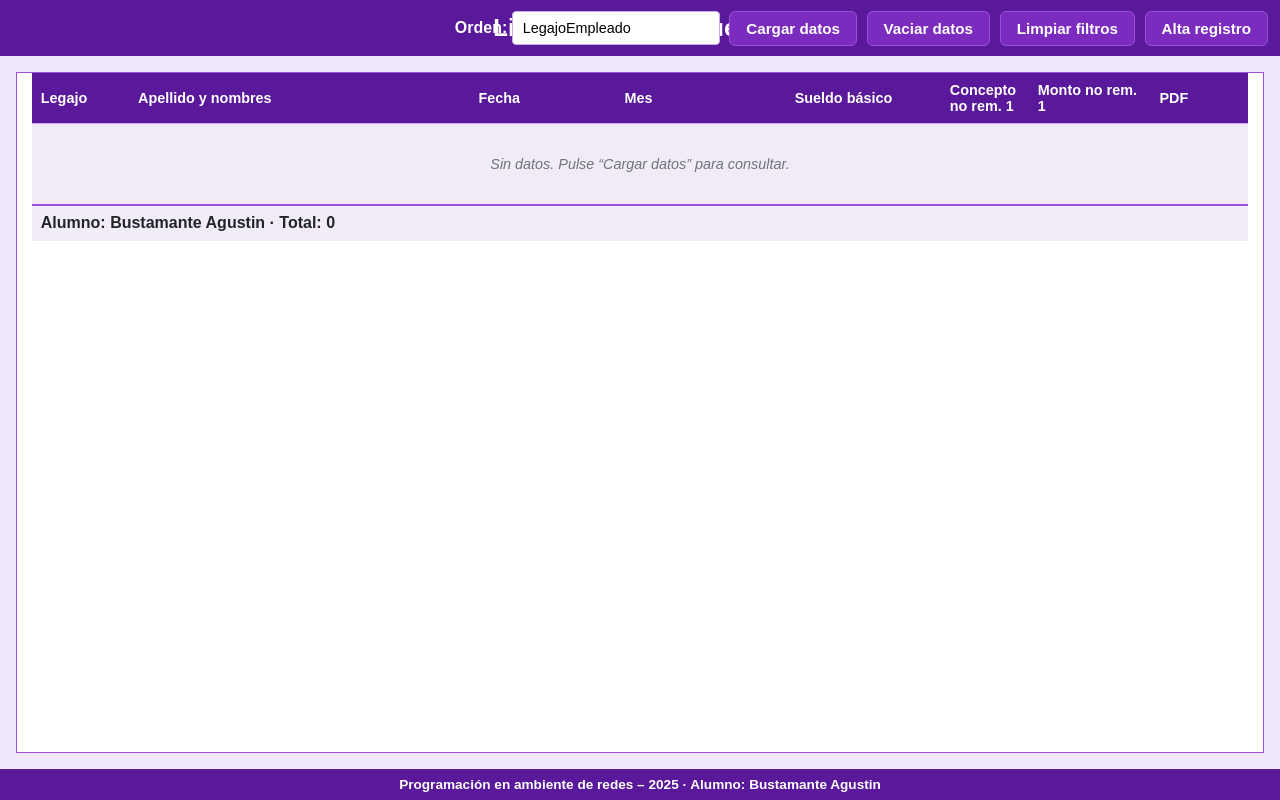
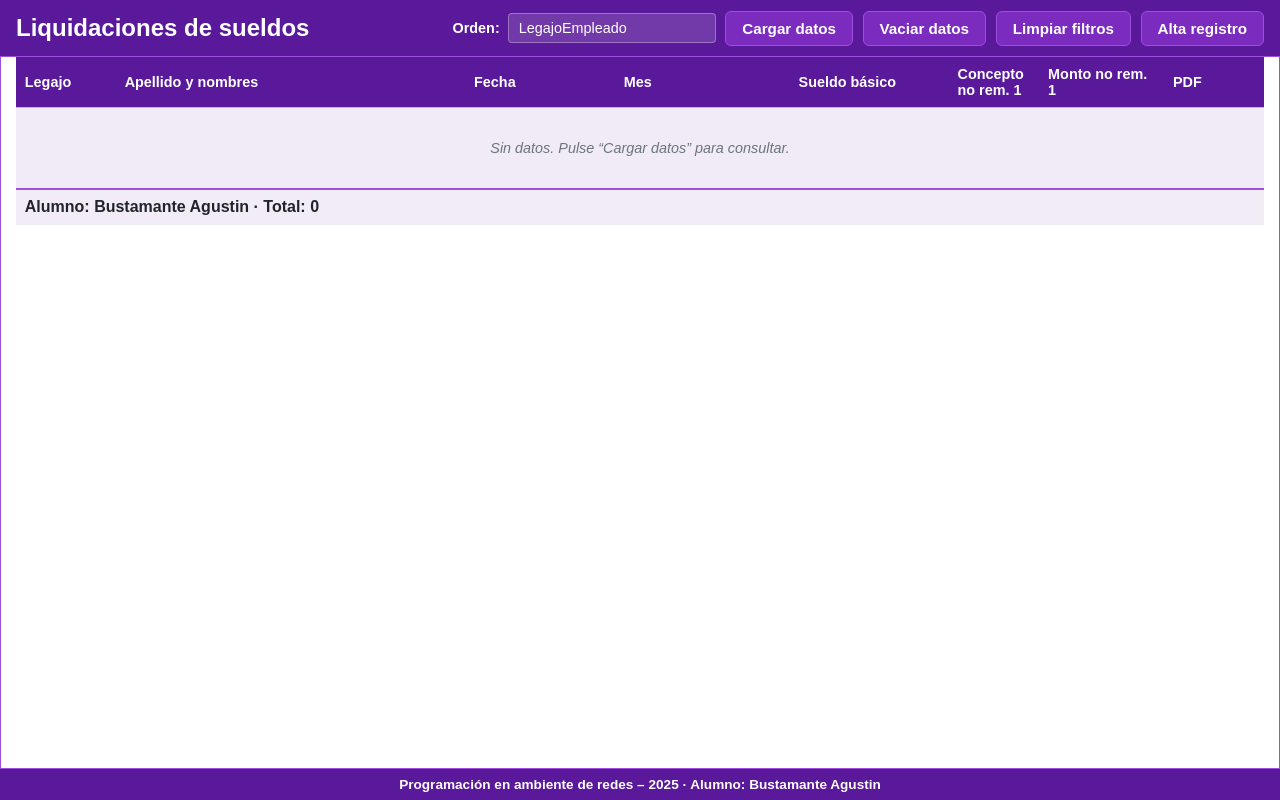
Before and after one commit to agusbustamante/ejercicios, a PHP site: page /ejercicios/Php/11sesiones/app_modulo1/index.html in a window 1280 px wide. Run offline with PHP 8.4, Linux system fonts and the light colour scheme; the visitor is signed in with stand-in values (Sample User, id 1); data that the repository does not hold is empty.

Commit message:
Update styles.css

```diff
--- a/ejercicios/Php/11sesiones/app_modulo1/styles.css
+++ b/ejercicios/Php/11sesiones/app_modulo1/styles.css
@@ -1,3 +1,4 @@
+/* Variables CSS - Estilo Tabla2 */
 :root{
   --color-primario:#5a189a;
   --color-secundario:#9d4edd;
@@ -25,11 +26,13 @@ body.vista-simple{
 }
 
 /* Contenedor central */
-.vista-simple .contenedor-tabla{
+.vista-simple .contenedor-tabla,
+.vista-simple .tabla-contenedor{
   flex:1;
   display:flex;
   flex-direction:column;
-  padding:1rem;
+  padding:0;
+  margin:0;
 }
 
 /* Encabezado - Estilo Tabla2 */
@@ -43,35 +46,50 @@ body.vista-simple{
 }
 
 .vista-simple .barra-superior .barra-inner{
-  height:56px;
+  min-height:56px;
   display:flex;
   align-items:center;
-  justify-content:center;
-  position:relative;
-  padding:0 12px;
+  justify-content:space-between;
+  padding:10px 16px;
+  flex-wrap:wrap;
+  gap:10px;
 }
 
 .vista-simple .titulo{
   margin:0;
   font-size:1.5rem;
   font-weight:800;
+  flex-shrink:0;
 }
 
 .vista-simple .acciones-header{
-  position:absolute;
-  right:12px;
   display:flex;
   gap:.6rem;
   flex-wrap:wrap;
+  align-items:center;
+}
+
+.vista-simple .acciones-header label{
+  display:flex;
+  align-items:center;
+  gap:8px;
+  color:#fff;
+  font-size:0.9rem;
 }
 
 /* Input orden */
 .vista-simple #orden{
-  padding:8px 10px;
-  border:1px solid var(--borde);
-  background:#fff;
+  padding:6px 10px;
+  border:1px solid rgba(255,255,255,0.3);
+  background:rgba(255,255,255,0.15);
+  color:#fff;
   border-radius:4px;
   font-size:0.9rem;
+  min-width:180px;
+}
+
+.vista-simple #orden::placeholder{
+  color:rgba(255,255,255,0.7);
 }
 
 /* Botones - Estilo Tabla2 */
```
